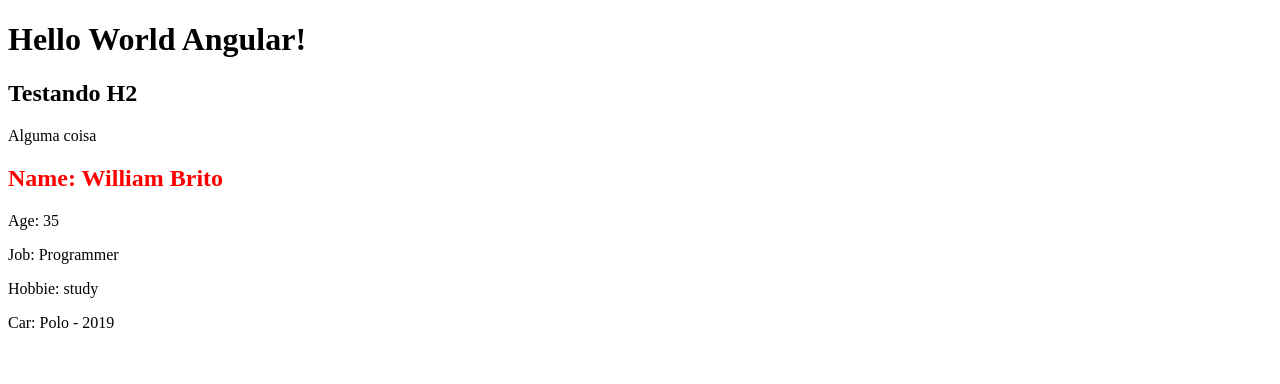
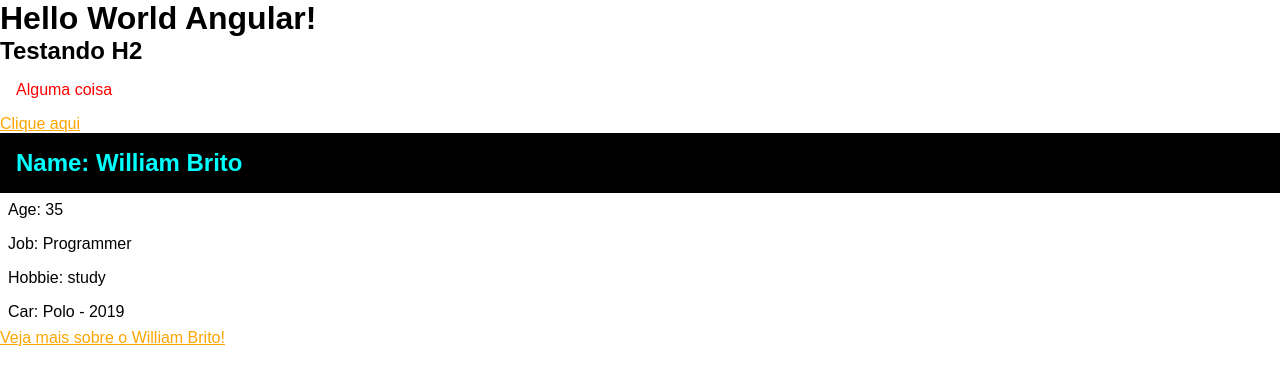
Before and after one commit to williamrlbrito/curso-angular-yt, an Angular app: page / in a window 1280 px wide. Shown: the top 384 px of the page. Built offline with nearby package versions, Linux system fonts and the light colour scheme.

Commit message:
--Curso Angular 13: CSS no Angular

```diff
--- a/src/app/app.component.css
+++ b/src/app/app.component.css
@@ -0,0 +1,4 @@
+p {
+  color: red;
+  padding: 1rem;
+}
--- a/src/app/app.component.html
+++ b/src/app/app.component.html
@@ -1,5 +1,7 @@
 <h1>Hello World Angular!</h1>
 <h2>Testando H2</h2>
 <p>Alguma coisa</p>
-
+<div>
+  <a href="#">Clique aqui</a>
+</div>
 <app-first-component></app-first-component>
--- a/src/app/components/first-component/first-component.component.css
+++ b/src/app/components/first-component/first-component.component.css
@@ -1,3 +1,9 @@
-h2 {
-  color: red;
+.title {
+  background: #000;
+  color: aqua;
+  padding: 1rem;
 }
+
+p {
+  padding: 0.5rem;
+}
--- a/src/app/components/first-component/first-component.component.html
+++ b/src/app/components/first-component/first-component.component.html
@@ -1,5 +1,8 @@
-<h2>Name: {{ name }}</h2>
+<h2 class="title">Name: {{ name }}</h2>
 <p>Age: {{ age }}</p>
 <p>Job: {{ job }}</p>
 <p>Hobbie: {{ hobbies[2] }}</p>
 <p>Car: {{ car.name }} - {{ car.year }}</p>
+<div>
+  <a href="#">Veja mais sobre o {{ name }}!</a>
+</div>
--- a/src/styles.css
+++ b/src/styles.css
@@ -1 +1,10 @@
-/* You can add global styles to this file, and also import other style files */
+* {
+  margin: 0;
+  border: 0;
+  box-sizing: border-box;
+  font-family: Arial, Helvetica, sans-serif;
+}
+
+a {
+  color: orange;
+}
```
